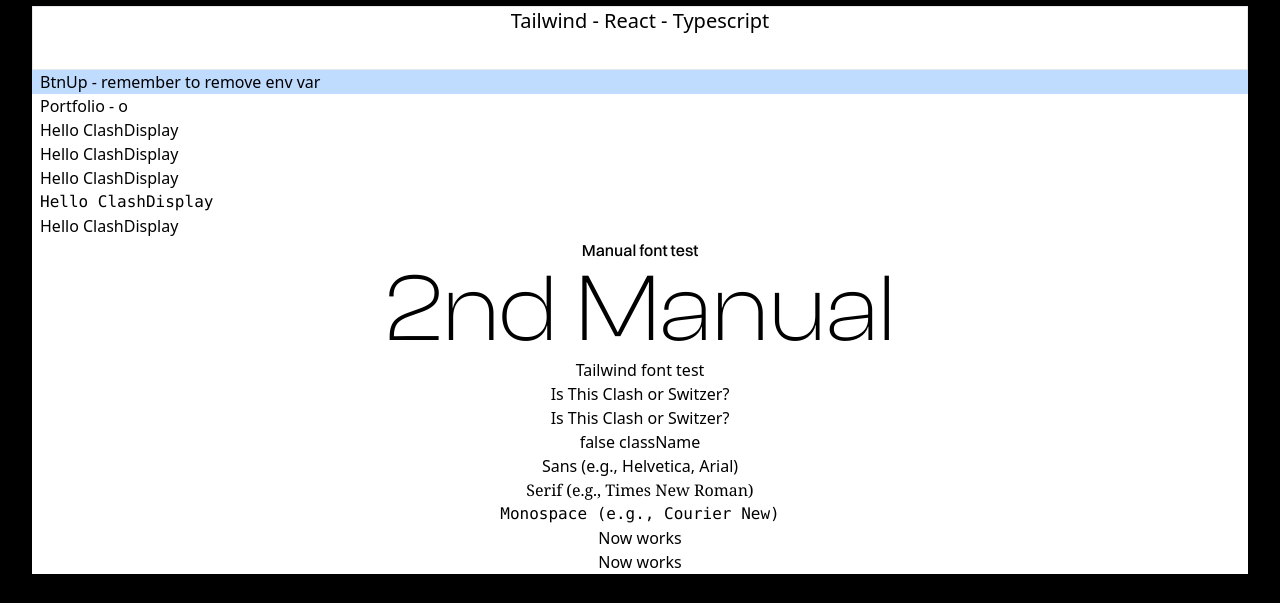
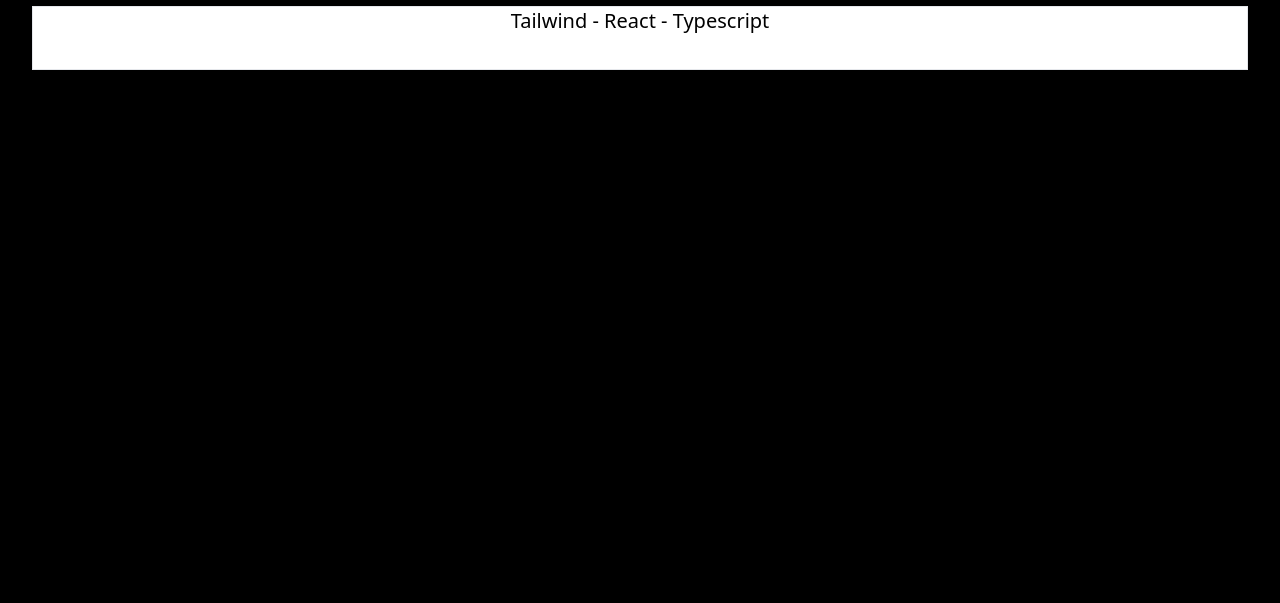
Before and after one commit to IanFLee/WeatherApp, a React (Vite) app: page / in a window 1280 px wide. Shown: the part 314-917 px from the top of the page. After the commit the page ends 800 px from the top, so only its background shows below. Built offline with nearby package versions, Linux system fonts and the light colour scheme; no server answers.

Commit message:
Weather Cards Working

```diff
--- a/src/App.tsx
+++ b/src/App.tsx
@@ -57,24 +57,6 @@ function App() {
 	  </div>
       <h1 className="rounded-xl mt-4 mb-4 bg-gray-700 h-64 text-white text-3xl border border-gray-600 flex items-center justify-center">temp FAHR. - City</h1>
       <h6 className="bg-white h-16 text-xl border">Tailwind - React - Typescript</h6>
-      <div className="bg-blue-200 text-left pl-2"><p>BtnUp - remember to remove env var</p></div>
-      <div className="bg-white text-left pl-2"><p>Portfolio - o</p><h1>Hello ClashDisplay</h1><h1 className="font-clash">Hello ClashDisplay</h1><h1 className="font-switzer">Hello ClashDisplay</h1><h1 className="font-mono">Hello ClashDisplay</h1><p>Hello ClashDisplay</p></div>
-
-
-<div className="bg-white">
-      <p style={switzer}>Manual font test</p>
-      <p style={clashD} className="text-8xl">2nd Manual</p>
-      <p className="bg-white font-switzer">Tailwind font test</p>
-      			<p className="font-switzer">Is This Clash or Switzer?</p>
-			<p className="font-clash">Is This Clash or Switzer?</p>
-			<p className="bg-xyz123">false className</p>
-			<p className="font-sans">Sans (e.g., Helvetica, Arial)</p>
-			<p className="font-serif">Serif (e.g., Times New Roman)</p>
-			<p className="font-mono">Monospace (e.g., Courier New)</p>
-			<p className="font-switzer">Now works</p>
-<p className="font-clash">Now works</p>
-    </div>
-
     </>
   )
 }
```
